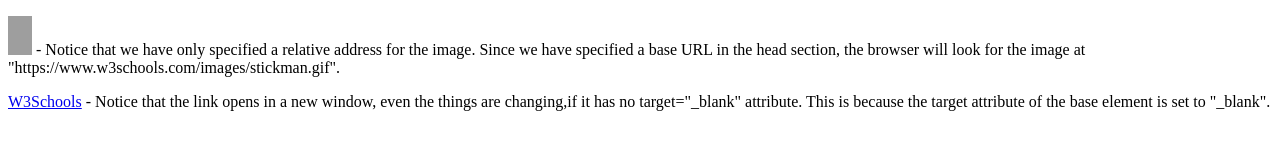
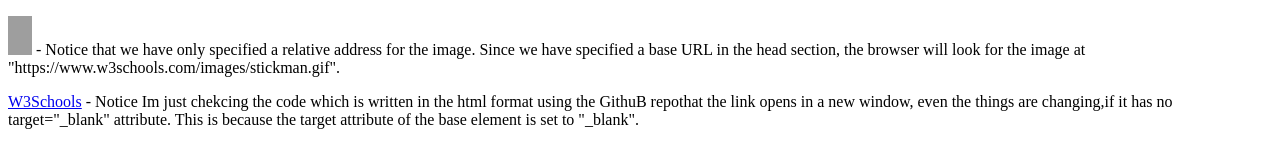
Before and after one commit to nazeerlinux/SampleHtmlpage, a plain HTML site: page index.html in a window 1280 px wide. Drawn offline with Linux system fonts and the light colour scheme; grey boxes are pictures that could not be loaded.

Commit message:
a little1

```diff
--- a/index.html
+++ b/index.html
@@ -7,7 +7,7 @@
 
 <p><img src="stickman.gif" width="24" height="39" alt="Stickman"> - Notice that we have only specified a relative address for the image. Since we have specified a base URL in the head section, the browser will look for the image at "https://www.w3schools.com/images/stickman.gif".</p>
 
-<p><a href="https://www.w3schools.com">W3Schools</a> - Notice that the link opens in a new window, even the things are changing,if it has no target="_blank" attribute. This is because the target attribute of the base element is set to "_blank".</p>
+<p><a href="https://www.w3schools.com">W3Schools</a> - Notice Im just chekcing the code which is written in the html format using the GithuB repothat the link opens in a new window, even the things are changing,if it has no target="_blank" attribute. This is because the target attribute of the base element is set to "_blank".</p>
 
 </body>
 </html>
```
